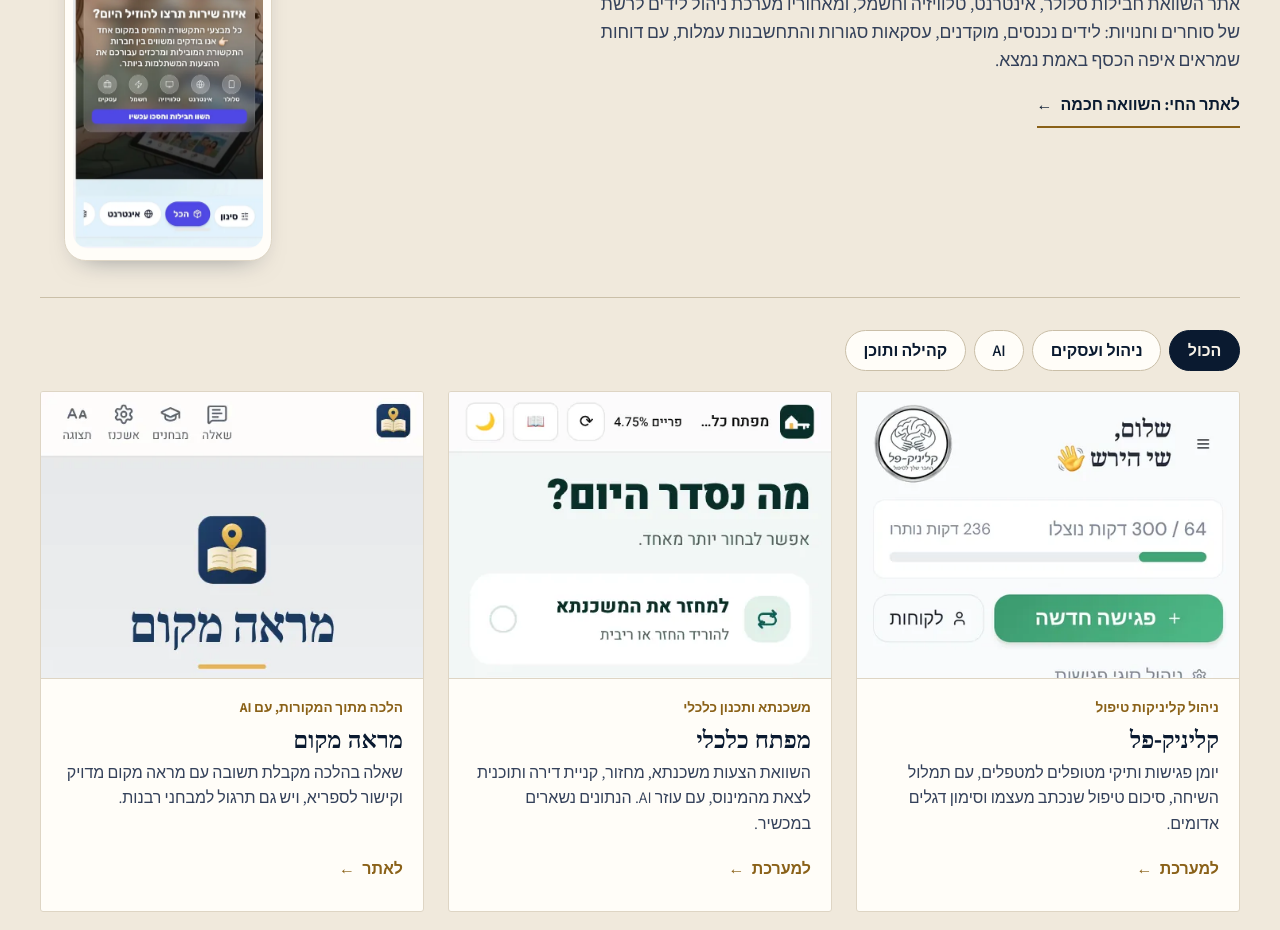
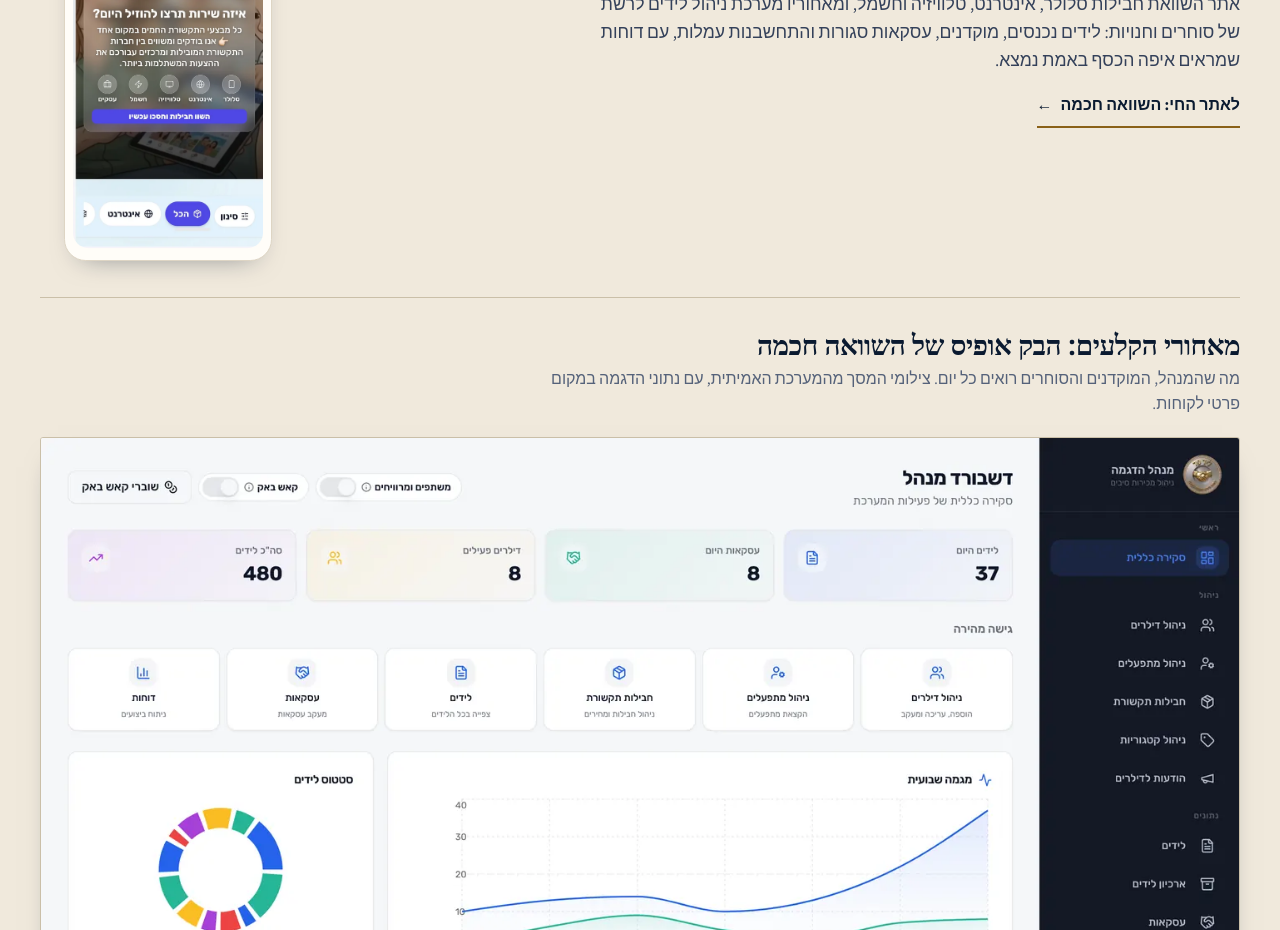
Before and after one commit to shayh22/birkat-hanasi, a plain HTML site: page index.html in a window 1280 px wide. Shown: the part 1545-2475 px from the top of the page. Drawn offline with Linux system fonts and the light colour scheme; a web font is replaced by a local one.

Commit message:
השוואה חכמה: back-office gallery (admin dashboard, leads, reports)
Desktop screenshots of the real LeadPal interface, rendered locally against
invented demo data so no customer details appear. Captioned as demo data.

Co-Authored-By: Claude Opus 5.5 <noreply@anthropic.com>
Claude-Session: https://claude.ai/code/session_01UyPPm5q6nSNsoXxg1AUdVY

```diff
--- a/index.html
+++ b/index.html
@@ -34,7 +34,7 @@
     <link rel="preconnect" href="https://fonts.googleapis.com">
     <link rel="preconnect" href="https://fonts.gstatic.com" crossorigin>
     <link href="https://fonts.googleapis.com/css2?family=Frank+Ruhl+Libre:wght@700;800&family=Assistant:wght@400;600;700&display=swap" rel="stylesheet">
-    <link rel="stylesheet" href="styles.css?v=5">
+    <link rel="stylesheet" href="styles.css?v=6">
 
     <script type="application/ld+json">
     {
@@ -264,6 +264,27 @@
                     <img src="shots/lead-pal.webp" alt="צילום מסך מהשוואה חכמה: מסך פתיחה עם בחירת תחום, סלולר, אינטרנט, טלוויזיה, חשמל ועסקים." width="480" height="853" loading="lazy" decoding="async">
                 </figure>
             </article>
+
+            <div class="backoffice" aria-labelledby="bo-title">
+                <div class="backoffice-head">
+                    <h3 id="bo-title">מאחורי הקלעים: הבק אופיס של השוואה חכמה</h3>
+                    <p>מה שהמנהל, המוקדנים והסוחרים רואים כל יום. צילומי המסך מהמערכת האמיתית, עם נתוני הדגמה במקום פרטי לקוחות.</p>
+                </div>
+                <div class="backoffice-grid">
+                    <figure class="bo-shot bo-shot--main">
+                        <img src="shots/leadpal-dashboard.webp" alt="דשבורד המנהל בהשוואה חכמה: לידים היום, עסקאות היום, דילרים פעילים, סה&quot;כ לידים, התפלגות סטטוסים ומגמה שבועית של לידים ועסקאות." width="1440" height="900" loading="lazy" decoding="async">
+                        <figcaption>דשבורד מנהל: לידים ועסקאות היום, סטטוס כל הלידים ומגמה שבועית</figcaption>
+                    </figure>
+                    <figure class="bo-shot">
+                        <img src="shots/leadpal-leads.webp" alt="מסך ניהול הלידים: טבלה עם עיר, דילר, חנות, חבילה, מקור הליד וסטטוס צבעוני, עם סינון וייצוא לאקסל." width="1440" height="900" loading="lazy" decoding="async">
+                        <figcaption>ניהול לידים: סטטוסים, מקור הליד, שיוך לסוחר ולחנות, ייצוא לאקסל</figcaption>
+                    </figure>
+                    <figure class="bo-shot">
+                        <img src="shots/leadpal-reports.webp" alt="מסך הדוחות: גרף לידים ועסקאות לכל דילר וטבלת אחוז סגירה." width="1440" height="900" loading="lazy" decoding="async">
+                        <figcaption>דוחות: לידים, עסקאות ואחוז סגירה לכל סוחר</figcaption>
+                    </figure>
+                </div>
+            </div>
 
             <div class="work-filters" role="group" aria-label="סינון פרויקטים לפי תחום" hidden>
                 <button type="button" class="filter" data-f="all" aria-pressed="true">הכול</button>
--- a/styles.css
+++ b/styles.css
@@ -1240,3 +1240,28 @@ a:hover { color: var(--accent-hover); }
     body { padding-bottom: 4.5rem; }
     .a11y-toggle { bottom: 5.25rem !important; }
 }
+
+/* ---- LeadPal back office gallery (desktop screenshots) ----------- */
+
+.backoffice { margin: 0 0 2.75rem; }
+.backoffice-head { margin-bottom: 1.25rem; }
+.backoffice-head h3 { font-size: clamp(1.35rem, 2.6vw, 1.75rem); font-weight: 800; margin-bottom: 0.4rem; }
+.backoffice-head p { color: var(--text-muted); max-width: 44rem; }
+.backoffice-grid {
+    display: grid;
+    grid-template-columns: repeat(2, minmax(0, 1fr));
+    gap: 1.25rem;
+}
+.bo-shot--main { grid-column: 1 / -1; }
+@media (max-width: 48rem) { .backoffice-grid { grid-template-columns: 1fr; } }
+.bo-shot { margin: 0; min-width: 0; }
+.bo-shot img {
+    display: block;
+    width: 100%;
+    height: auto;
+    border-radius: var(--radius-md);
+    border: 1px solid var(--line-strong);
+    box-shadow: var(--shadow-lg);
+    background: var(--bg-card);
+}
+.bo-shot figcaption { margin-top: 0.6rem; font-size: 0.95rem; color: var(--text-muted); }
```
Also changed, not shown: shots/leadpal-dashboard.webp (added), shots/leadpal-leads.webp (added), shots/leadpal-reports.webp (added).
